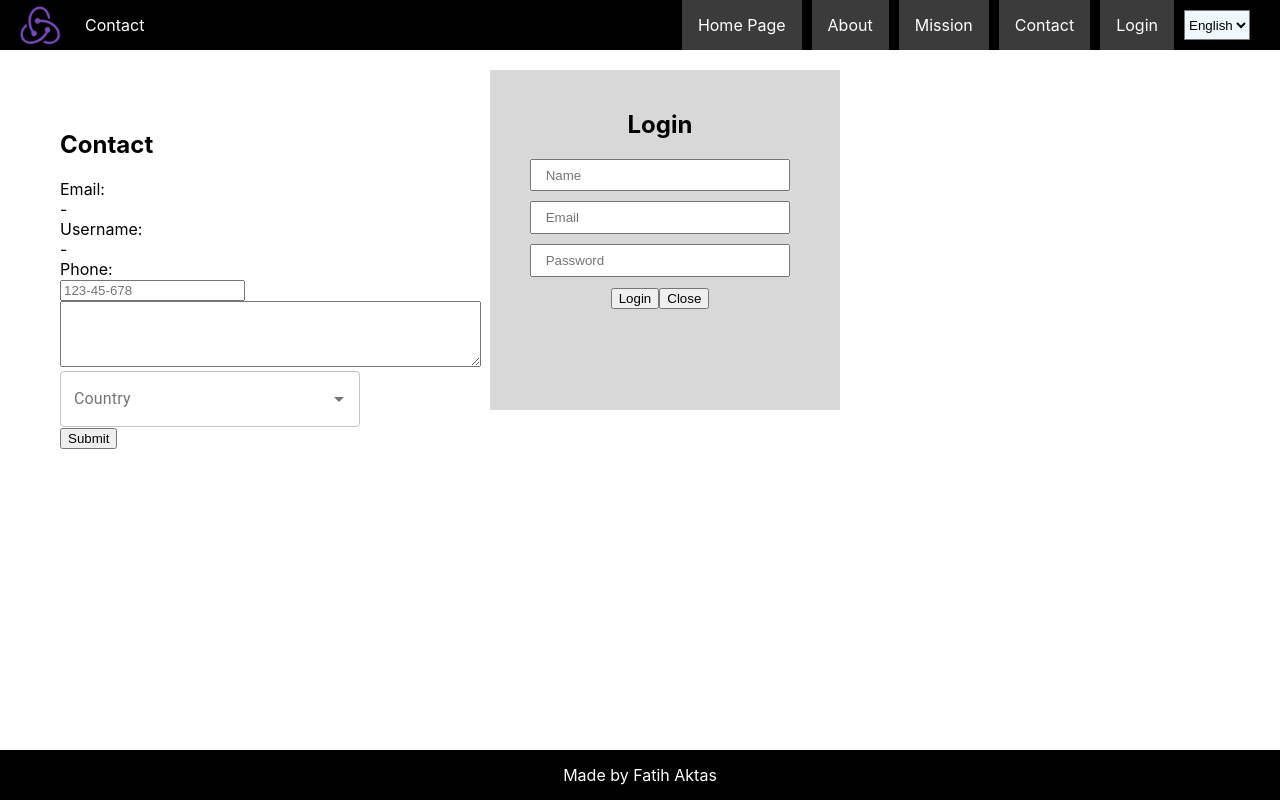
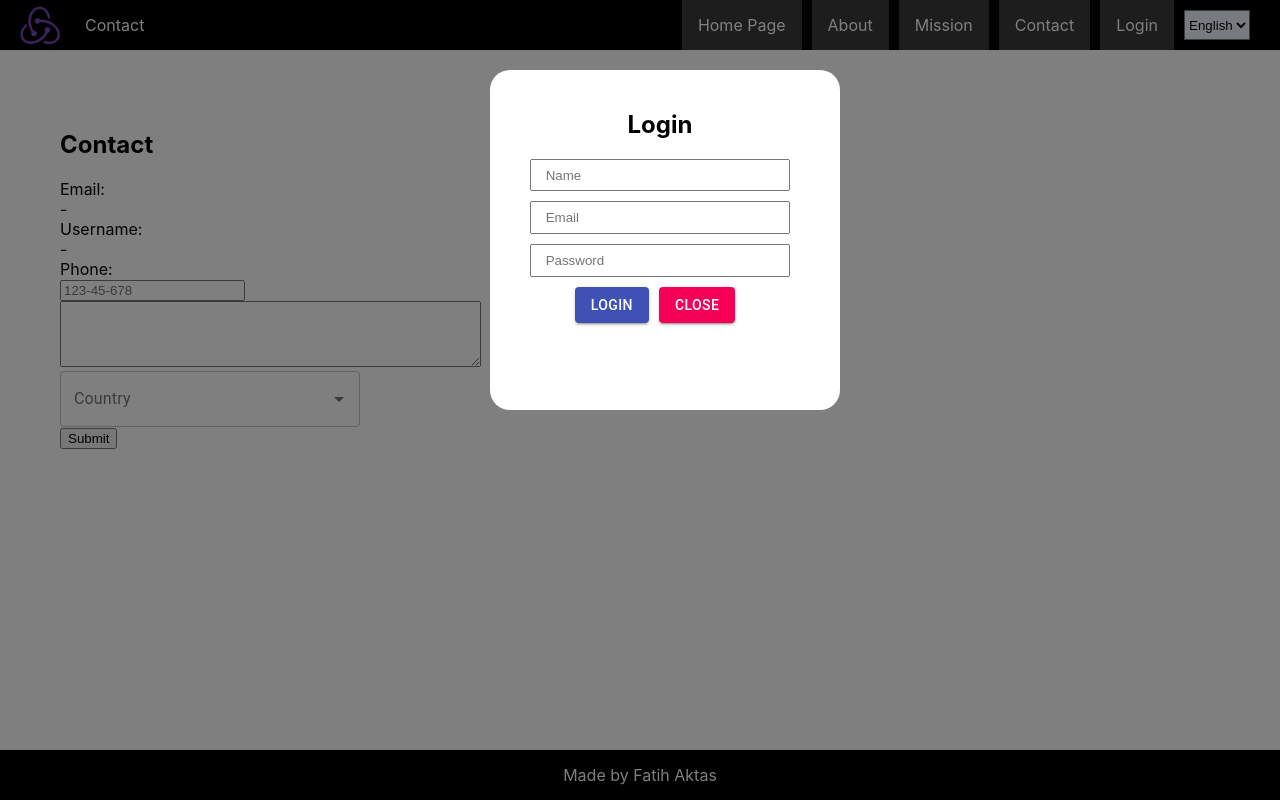
Before and after one commit to aktasfatih/Scorp-ReactJs-Challenge, a React (Create React App) app: page /link3 in a window 1280 px wide. Both pictures are taken after a click on the link "Login". Built offline with nearby package versions, Linux system fonts and the light colour scheme; what i18next-xhr-backend would draw is missing.

Commit message:
Moved LangOption

```diff
--- a/src/App.js
+++ b/src/App.js
@@ -9,7 +9,6 @@ import { BrowserRouter as Router } from 'react-router-dom';
 function App() {
 	return (
 		<div className="App">
-			<LoginModal />
 			<Router>
 				<NavigationBar />
 				<main className="Site-content">
@@ -19,6 +18,7 @@ function App() {
 				</main>
 				<Footer />
 			</Router>
+			<LoginModal />
 		</div>
 	);
 }
--- /dev/null
+++ b/src/components/lang-option/index.js
@@ -0,0 +1,26 @@
+import React from 'react';
+import { useTranslation } from 'react-i18next';
+import { useDispatch } from 'react-redux';
+import { setlang } from '../../app/appSlicer';
+
+export default function LangOption() {
+	const dispatch = useDispatch();
+	const { t, i18n } = useTranslation();
+
+	var handleChange = (e) => {
+		dispatch(setlang(e.target.value));
+		i18n.changeLanguage(e.target.value);
+	};
+
+	return (
+		<select
+			onChange={handleChange}
+			name="lang"
+			id="lang"
+			className="local-picker"
+		>
+			<option value="en">English</option>
+			<option value="tr">Türkçe</option>
+		</select>
+	);
+}
--- a/src/components/login-modal/index.js
+++ b/src/components/login-modal/index.js
@@ -3,21 +3,49 @@ import './style.css';
 import { selectLogState, setvis, loguserin } from '../../app/loginSlicer';
 import { useSelector, useDispatch } from 'react-redux';
 import { useTranslation } from 'react-i18next';
+import Modal from '@material-ui/core/Modal';
+import Button from '@material-ui/core/Button';
+import TextField from '@material-ui/core/TextField';
 
 export default function LoginModal() {
 	const login = useSelector(selectLogState);
 	const dispatch = useDispatch();
 	const [name, setName] = useState('');
 	const [email, setEmail] = useState('');
+	const [password, setPassword] = useState('');
+
 	const { t } = useTranslation();
 
 	const handleSubmission = () => {
+		let errors = [];
+
+		if (!email) {
+			errors.push(t('alerts.MISSING_EMAIL'));
+		}
+		if (!name) {
+			errors.push(t('alerts.MISSING_NAME'));
+		}
+		if (!password) {
+			errors.push(t('alerts.MISSING_PASS'));
+		}
+		if (errors.length > 0) {
+			errors.unshift(t('alerts.ERRORS_TEXT') + '\r\n');
+			alert(errors.join(' \r\n'));
+		} else {
 			dispatch(loguserin({ name, email }));
 			dispatch(setvis());
+		}
 	};
 
 	return (
-		<div className={'login-modal ' + (login.visModal ? '' : 'hidden')}>
+		<Modal
+			open={login.visModal}
+			onClose={() => dispatch(setvis())}
+			aria-labelledby="simple-modal-title"
+			aria-describedby="simple-modal-description"
+		>
+			<div className="login-modal">
+				<form>
 					<h2>{t('login.login')}</h2>
 					<input
 						type="text"
@@ -31,10 +59,22 @@ export default function LoginModal() {
 					/>
 					<input type="password" placeholder={t('login.password')} />
 					<br />
-			<button onClick={handleSubmission}>{t('login.login')}</button>
-			<button onClick={() => dispatch(setvis())}>
+					<Button
+						variant="contained"
+						color="primary"
+						onClick={handleSubmission}
+					>
+						{t('login.login')}
+					</Button>
+					<Button
+						variant="contained"
+						color="secondary"
+						onClick={() => dispatch(setvis())}
+					>
 						{t('login.close')}
-			</button>
+					</Button>
+				</form>
 			</div>
+		</Modal>
 	);
 }
--- a/src/components/login-modal/style.css
+++ b/src/components/login-modal/style.css
@@ -2,7 +2,8 @@
     position: fixed;
     height: 300px;
     width:300px;
-    background-color: rgb(216, 216, 216);
+    /* background-color: rgb(216, 216, 216); */
+    background-color: white;
     margin-left: auto;
     margin-right: auto;
     padding: 20px;
@@ -12,6 +13,7 @@
     left: 50%;
     top:70px;
     margin-left: -150px; /* Half of the width */
+    border-radius: 20px;
 }
 
 .login-modal input{
@@ -24,3 +26,7 @@
 .hidden{
     display: none;
 }
+
+.login-modal button{
+    margin-right: 10px;
+}
--- a/src/components/navigation-bar/navigationBar.js
+++ b/src/components/navigation-bar/navigationBar.js
@@ -5,6 +5,7 @@ import { selectLogState, loguserout, setvis } from '../../app/loginSlicer';
 import { Link } from 'react-router-dom';
 import { selectAppState, setlang } from '../../app/appSlicer';
 import { useTranslation } from 'react-i18next';
+import LangOption from '../lang-option';
 
 function LoginButton() {
 	const dispatch = useDispatch();
@@ -55,15 +56,9 @@ function UserNameButton() {
 
 export default function NavigationBar() {
 	const app = useSelector(selectAppState);
-	const dispatch = useDispatch();
 	const [visibleMenu, setVisibleMenu] = useState(true);
 
-	const { t, i18n } = useTranslation();
-
-	var handleChange = (e) => {
-		dispatch(setlang(e.target.value));
-		i18n.changeLanguage(e.target.value);
-	};
+	const { t } = useTranslation();
 
 	function handleClick(e) {
 		e.preventDefault();
@@ -99,15 +94,7 @@ export default function NavigationBar() {
 				</li>
 				<UserNameButton />
 				<LoginButton />
-				<select
-					onChange={handleChange}
-					name="lang"
-					id="lang"
-					className="local-picker"
-				>
-					<option value="en">English</option>
-					<option value="tr">Türkçe</option>
-				</select>
+				<LangOption />
 			</ul>
 		</div>
 	);
--- a/src/locate/en/translate.json
+++ b/src/locate/en/translate.json
@@ -25,7 +25,13 @@
             "close": "Close"
         },
         "contact": {
-            "username": "Kullanıcı adı"
+            "username": "Username"
+        },
+        "alerts": {
+            "ERRORS_TEXT": "There are errors in the form:",
+            "MISSING_EMAIL": "Email is required.",
+            "MISSING_NAME": "Name is required.",
+            "MISSING_PASS": "Password is required."
         }
     }
 }
--- a/src/locate/tr/translate.json
+++ b/src/locate/tr/translate.json
@@ -26,6 +26,12 @@
         },
         "contact": {
             "username": "Kullanıcı adı"
+        },
+        "alerts": {
+            "ERRORS_TEXT": "Form içinde hatalar var:",
+            "MISSING_EMAIL": "Email girmediniz.",
+            "MISSING_NAME": "Isim girmediniz.",
+            "MISSING_PASS": "Şifre girmediniz."
         }
     }
 }
```
Also changed, not shown: public/index.html (+0 -23 lines), .eslintrc.json, 1 other file (tests, documents, lock files or other folders). Lines whose indentation alone changed are shown as unchanged.
